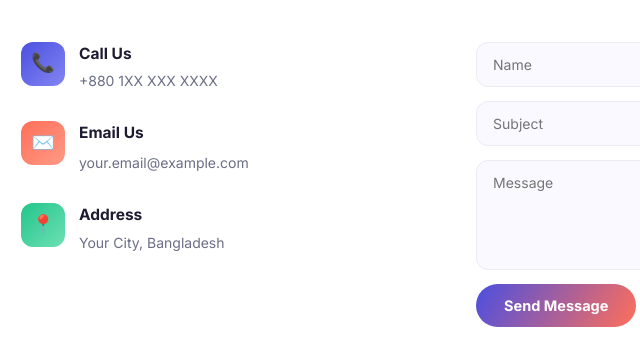
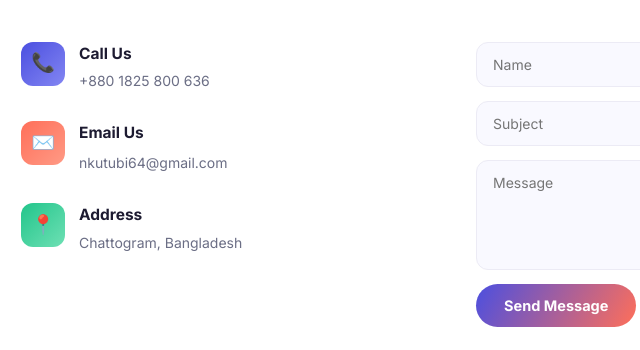
Before and after one commit to Nezam-Kutubi/Nezam-Kutubi.github.io, a plain HTML site: page index.html in a window 1280 px wide. Shown: the part 3097-3447 px from the top of the page, 108-748 px from the left. Drawn offline with Linux system fonts and the light colour scheme.

Commit message:
Update contact information in index.html

```diff
--- a/index.html
+++ b/index.html
@@ -557,21 +557,21 @@
           <div class="icon-tile c1">📞</div>
           <div>
             <h4>Call Us</h4>
-            <p>+880 1XX XXX XXXX</p>
+            <p>+880 1825 800 636</p>
           </div>
         </div>
         <div class="contact-info-card">
           <div class="icon-tile c2">✉️</div>
           <div>
             <h4>Email Us</h4>
-            <a href="mailto:your.email@example.com">your.email@example.com</a>
+            <a href="mailto:nkutubi64@gmail.com">nkutubi64@gmail.com</a>
           </div>
         </div>
         <div class="contact-info-card">
           <div class="icon-tile c3">📍</div>
           <div>
             <h4>Address</h4>
-            <p>Your City, Bangladesh</p>
+            <p>Chattogram, Bangladesh</p>
           </div>
         </div>
       </div>
@@ -594,7 +594,7 @@
       <a class="social-icon" href="#" target="_blank" rel="noopener" aria-label="LinkedIn">
         <svg viewBox="0 0 24 24" fill="currentColor"><path d="M20.45 20.45h-3.55v-5.57c0-1.33-.02-3.04-1.85-3.04-1.86 0-2.14 1.45-2.14 2.94v5.67H9.36V9h3.41v1.56h.05c.47-.9 1.63-1.85 3.36-1.85 3.6 0 4.27 2.37 4.27 5.45v6.29ZM5.34 7.43a2.06 2.06 0 1 1 0-4.12 2.06 2.06 0 0 1 0 4.12ZM7.12 20.45H3.56V9h3.56v11.45Z"/></svg>
       </a>
-      <a class="social-icon" href="#" target="_blank" rel="noopener" aria-label="Facebook">
+      <a class="social-icon" href="https://www.facebook.com/share/1Eidhxp7by/" target="_blank" rel="noopener" aria-label="Facebook">
         <svg viewBox="0 0 24 24" fill="currentColor"><path d="M13.5 21v-7.6h2.55l.38-2.96h-2.93V8.53c0-.86.24-1.44 1.47-1.44h1.57V4.46c-.27-.04-1.2-.12-2.28-.12-2.26 0-3.8 1.38-3.8 3.9v2.2H7.99v2.96h2.47V21h3.04Z"/></svg>
       </a>
       <a class="social-icon" href="#" target="_blank" rel="noopener" aria-label="X (Twitter)">
```
